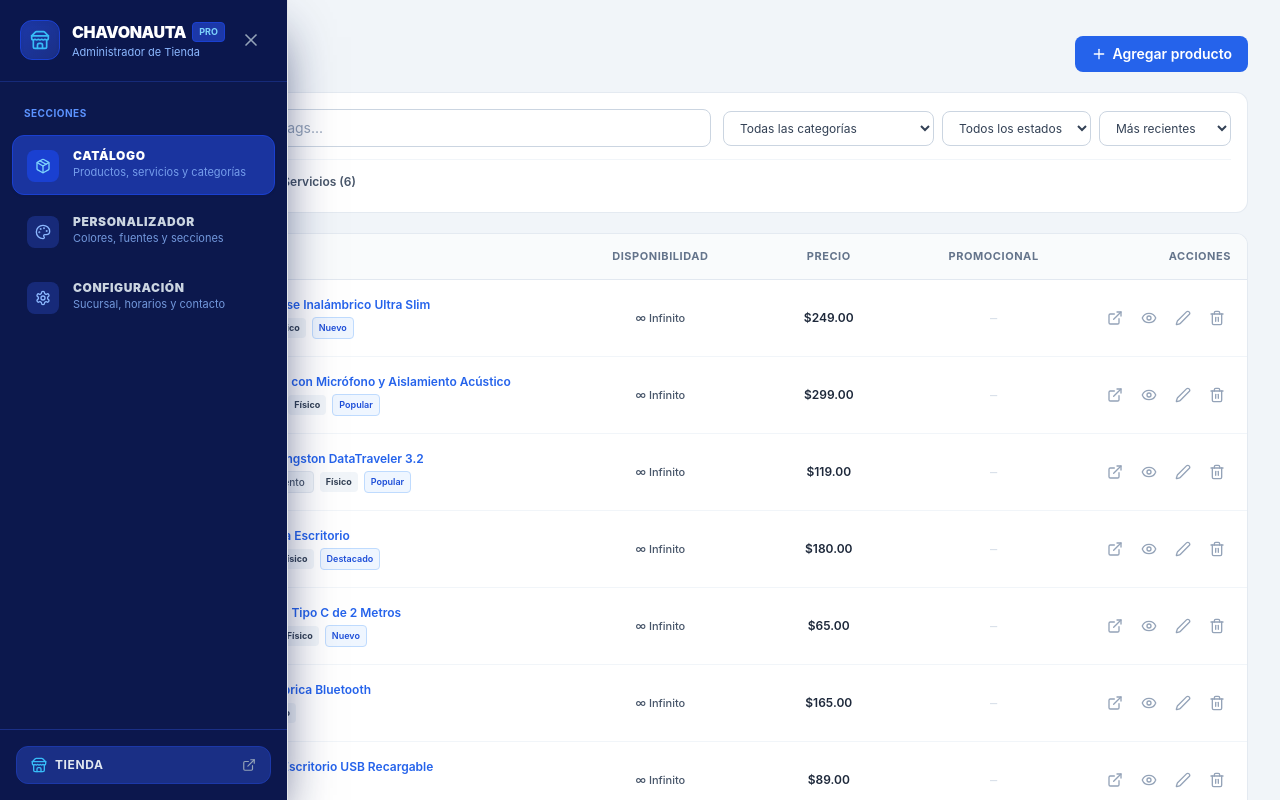
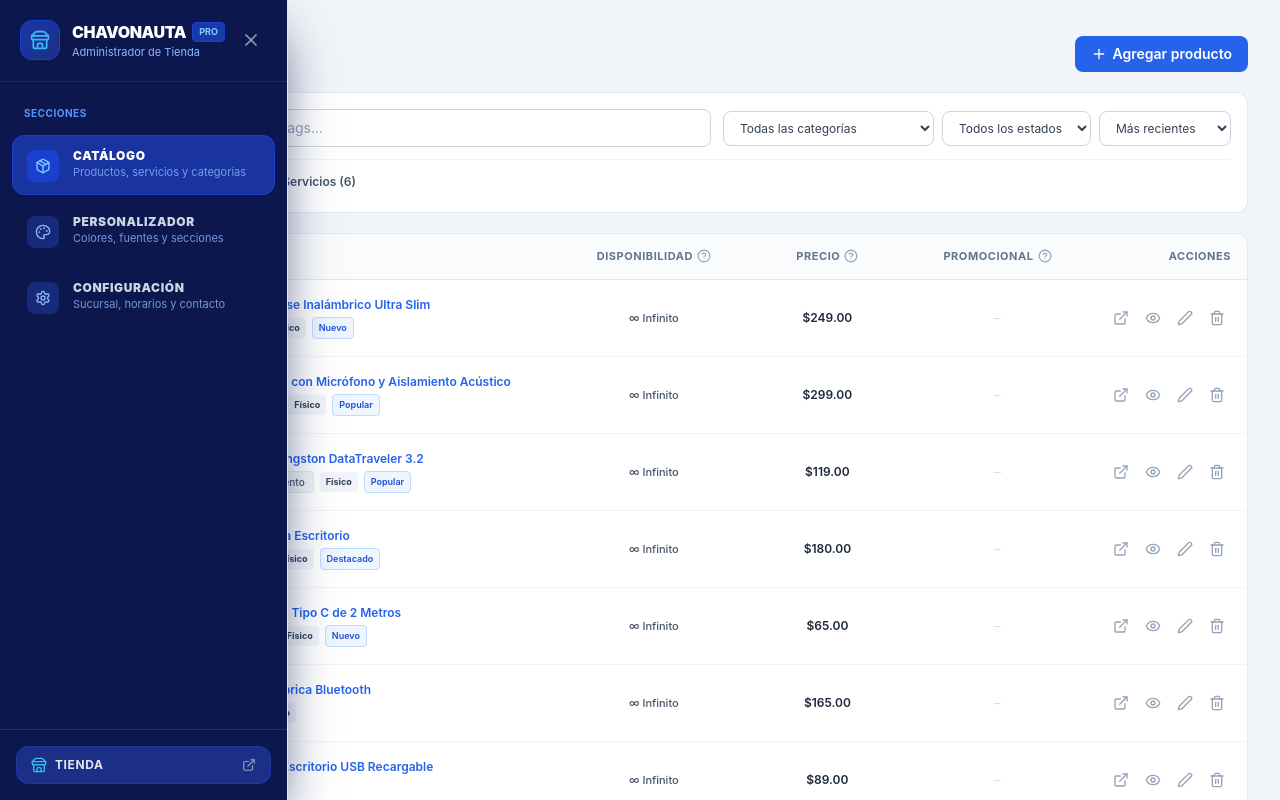
Before and after one commit to AzaelFajardo/Chavonauta-WebPage, a Next.js app: page /admin/catalogo in a window 1280 px wide. Shown: the top 800 px of the page. Built offline with nearby package versions, Linux system fonts and the light colour scheme; grey boxes are pictures that could not be loaded.

Commit message:
feat: agrega tooltips informativos en tabla y formulario de catalogo

```diff
--- a/src/components/admin/AdminCatalogManager.tsx
+++ b/src/components/admin/AdminCatalogManager.tsx
@@ -23,6 +23,7 @@ import {
 import { CatalogItem, Category } from "@/types";
 import { ItemFormModal } from "./ItemFormModal";
 import { ItemDeleteDialog } from "./ItemDeleteDialog";
+import { Tooltip, InfoTooltip } from "@/components/ui/Tooltip";
 
 interface AdminCatalogManagerProps {
   initialItems: CatalogItem[];
@@ -299,6 +300,7 @@ export function AdminCatalogManager({
         </div>
 
         <div className="flex items-center gap-2 shrink-0">
+          <Tooltip content="Crear un nuevo producto físico o servicio para el catálogo">
             <button
               type="button"
               onClick={() => handleCreateNew("product")}
@@ -307,6 +309,7 @@ export function AdminCatalogManager({
               <Plus className="w-4 h-4" />
               <span>Agregar producto</span>
             </button>
+          </Tooltip>
         </div>
       </div>
 
@@ -371,7 +374,7 @@ export function AdminCatalogManager({
           </div>
         </div>
 
-        {/* Pestañas de tipo (Píldoras rápidas) */}
+        {/* Pestañas de tipo (Píldoras rápidas con Tooltips) */}
         <div className="flex items-center gap-1.5 pt-2 border-t border-slate-100">
           <button
             type="button"
@@ -384,6 +387,8 @@ export function AdminCatalogManager({
           >
             Todos ({items.length})
           </button>
+
+          <Tooltip content="Artículos tangibles (papelería, accesorios, botanas, cables)">
             <button
               type="button"
               onClick={() => setTypeFilter("product")}
@@ -396,6 +401,9 @@ export function AdminCatalogManager({
               <Package className="w-3.5 h-3.5" />
               <span>Físicos ({stats.products})</span>
             </button>
+          </Tooltip>
+
+          <Tooltip content="Servicios digitales y en tienda (impresiones, renta de PC/consolas, trámites)">
             <button
               type="button"
               onClick={() => setTypeFilter("service")}
@@ -408,6 +416,7 @@ export function AdminCatalogManager({
               <Monitor className="w-3.5 h-3.5" />
               <span>Servicios ({stats.services})</span>
             </button>
+          </Tooltip>
         </div>
       </div>
 
@@ -443,6 +452,7 @@ export function AdminCatalogManager({
               <thead>
                 <tr className="bg-slate-50/80 border-b border-slate-200 text-[11px] font-bold text-slate-500 uppercase tracking-wider">
                   <th className="py-3 px-4 w-10 text-center">
+                    <Tooltip content="Seleccionar todos los productos">
                       <input
                         type="checkbox"
                         checked={
@@ -452,11 +462,27 @@ export function AdminCatalogManager({
                         onChange={handleSelectAll}
                         className="w-4 h-4 rounded text-blue-600 border-slate-300 focus:ring-blue-500 cursor-pointer"
                       />
+                    </Tooltip>
                   </th>
                   <th className="py-3 px-4">Producto</th>
-                  <th className="py-3 px-4 text-center">Disponibilidad</th>
-                  <th className="py-3 px-4 text-center">Precio</th>
-                  <th className="py-3 px-4 text-center">Promocional</th>
+                  <th className="py-3 px-4 text-center">
+                    <span className="inline-flex items-center justify-center gap-1">
+                      <span>Disponibilidad</span>
+                      <InfoTooltip text="Indica si el producto está visible y disponible (Infinito) o si fue pausado." />
+                    </span>
+                  </th>
+                  <th className="py-3 px-4 text-center">
+                    <span className="inline-flex items-center justify-center gap-1">
+                      <span>Precio</span>
+                      <InfoTooltip text="Precio de venta habitual mostrado a los visitantes." />
+                    </span>
+                  </th>
+                  <th className="py-3 px-4 text-center">
+                    <span className="inline-flex items-center justify-center gap-1">
+                      <span>Promocional</span>
+                      <InfoTooltip text="Precio especial de oferta con descuento si aplica." />
+                    </span>
+                  </th>
                   <th className="py-3 px-4 text-right">Acciones</th>
                 </tr>
               </thead>
@@ -572,28 +598,35 @@ export function AdminCatalogManager({
 
                       {/* Acciones */}
                       <td className="py-3.5 px-4 text-right">
-                        <div className="flex items-center justify-end gap-1.5">
+                        <div className="flex items-center justify-end gap-1">
                           {/* Ver en tienda */}
+                          <Tooltip content="Ver en la tienda pública">
                             <Link
                               href={`/item/${item.slug}`}
                               target="_blank"
                               rel="noopener noreferrer"
-                            className="p-1.5 text-slate-400 hover:text-slate-700 hover:bg-slate-100 rounded-lg transition-colors"
-                            title="Ver en la tienda pública"
+                              className="p-1.5 text-slate-400 hover:text-slate-700 hover:bg-slate-100 rounded-lg transition-colors inline-flex items-center justify-center"
                             >
                               <ExternalLink className="w-4 h-4" />
                             </Link>
+                          </Tooltip>
 
                           {/* Pausar / Activar */}
+                          <Tooltip
+                            content={
+                              item.active
+                                ? "Pausar producto (ocultar de la tienda)"
+                                : "Activar producto (mostrar a los clientes)"
+                            }
+                          >
                             <button
                               type="button"
                               onClick={() => handleToggleActive(item)}
-                            className={`p-1.5 rounded-lg transition-colors ${
+                              className={`p-1.5 rounded-lg transition-colors inline-flex items-center justify-center ${
                                 item.active
                                   ? "text-slate-400 hover:text-slate-700 hover:bg-slate-100"
                                   : "text-amber-500 hover:text-amber-700 hover:bg-amber-50"
                               }`}
-                            title={item.active ? "Pausar producto" : "Activar producto"}
                             >
                               {item.active ? (
                                 <Eye className="w-4 h-4" />
@@ -601,26 +634,29 @@ export function AdminCatalogManager({
                                 <EyeOff className="w-4 h-4" />
                               )}
                             </button>
+                          </Tooltip>
 
                           {/* Editar */}
+                          <Tooltip content="Editar datos, fotos y precios">
                             <button
                               type="button"
                               onClick={() => handleEdit(item)}
-                            className="p-1.5 text-slate-400 hover:text-blue-600 hover:bg-blue-50 rounded-lg transition-colors"
-                            title="Editar producto"
+                              className="p-1.5 text-slate-400 hover:text-blue-600 hover:bg-blue-50 rounded-lg transition-colors inline-flex items-center justify-center"
                             >
                               <Edit2 className="w-4 h-4" />
                             </button>
+                          </Tooltip>
 
                           {/* Eliminar */}
+                          <Tooltip content="Eliminar permanentemente del catálogo">
                             <button
                               type="button"
                               onClick={() => handleDeleteClick(item)}
-                            className="p-1.5 text-slate-400 hover:text-red-600 hover:bg-red-50 rounded-lg transition-colors"
-                            title="Eliminar producto"
+                              className="p-1.5 text-slate-400 hover:text-red-600 hover:bg-red-50 rounded-lg transition-colors inline-flex items-center justify-center"
                             >
                               <Trash2 className="w-4 h-4" />
                             </button>
+                          </Tooltip>
                         </div>
                       </td>
                     </tr>
--- /dev/null
+++ b/src/components/ui/Tooltip.tsx
@@ -0,0 +1,131 @@
+"use client";
+
+import React, { useState, useRef, useEffect } from "react";
+import { createPortal } from "react-dom";
+import { HelpCircle } from "lucide-react";
+
+interface TooltipProps {
+  content: React.ReactNode;
+  children: React.ReactNode;
+  position?: "top" | "bottom" | "left" | "right";
+  className?: string;
+  delay?: number;
+}
+
+export function Tooltip({
+  content,
+  children,
+  position = "top",
+  className = "",
+  delay = 100,
+}: TooltipProps) {
+  const [isVisible, setIsVisible] = useState(false);
+  const [coords, setCoords] = useState<{ top: number; left: number } | null>(null);
+  const [mounted, setMounted] = useState(false);
+  const triggerRef = useRef<HTMLDivElement>(null);
+  const timeoutRef = useRef<NodeJS.Timeout | null>(null);
+
+  useEffect(() => {
+    setMounted(true);
+    return () => {
+      if (timeoutRef.current) clearTimeout(timeoutRef.current);
+    };
+  }, []);
+
+  const showTooltip = () => {
+    if (timeoutRef.current) clearTimeout(timeoutRef.current);
+    timeoutRef.current = setTimeout(() => {
+      if (!triggerRef.current) return;
+      const rect = triggerRef.current.getBoundingClientRect();
+      let top = 0;
+      let left = 0;
+
+      if (position === "top") {
+        top = rect.top - 8;
+        left = rect.left + rect.width / 2;
+      } else if (position === "bottom") {
+        top = rect.bottom + 8;
+        left = rect.left + rect.width / 2;
+      } else if (position === "left") {
+        top = rect.top + rect.height / 2;
+        left = rect.left - 8;
+      } else if (position === "right") {
+        top = rect.top + rect.height / 2;
+        left = rect.right + 8;
+      }
+
+      setCoords({ top, left });
+      setIsVisible(true);
+    }, delay);
+  };
+
+  const hideTooltip = () => {
+    if (timeoutRef.current) {
+      clearTimeout(timeoutRef.current);
+      timeoutRef.current = null;
+    }
+    setIsVisible(false);
+  };
+
+  if (!content) return <>{children}</>;
+
+  return (
+    <>
+      <div
+        ref={triggerRef}
+        onMouseEnter={showTooltip}
+        onMouseLeave={hideTooltip}
+        onFocus={showTooltip}
+        onBlur={hideTooltip}
+        className={`inline-flex items-center ${className}`}
+      >
+        {children}
+      </div>
+
+      {mounted &&
+        isVisible &&
+        coords &&
+        createPortal(
+          <div
+            style={{
+              position: "fixed",
+              top: `${coords.top}px`,
+              left: `${coords.left}px`,
+              transform:
+                position === "top"
+                  ? "translate(-50%, -100%)"
+                  : position === "bottom"
+                  ? "translate(-50%, 0)"
+                  : position === "left"
+                  ? "translate(-100%, -50%)"
+                  : "translate(0, -50%)",
+            }}
+            className="z-[9999] pointer-events-none px-2.5 py-1.5 text-[11px] font-medium text-white bg-slate-900/95 rounded-lg shadow-xl backdrop-blur-xs border border-slate-700/60 max-w-xs animate-in fade-in zoom-in-95 duration-150 leading-relaxed text-center"
+          >
+            {content}
+          </div>,
+          document.body
+        )}
+    </>
+  );
+}
+
+export function InfoTooltip({
+  text,
+  className = "",
+}: {
+  text: string;
+  className?: string;
+}) {
+  return (
+    <Tooltip content={text} position="top">
+      <span
+        tabIndex={0}
+        className={`inline-flex items-center justify-center text-slate-400 hover:text-slate-600 focus:text-blue-600 cursor-help transition-colors ${className}`}
+        aria-label={text}
+      >
+        <HelpCircle className="w-3.5 h-3.5" />
+      </span>
+    </Tooltip>
+  );
+}
```
Also changed, not shown: src/components/admin/ItemFormModal.tsx (+39 -44 lines). Lines whose indentation alone changed are shown as unchanged.
